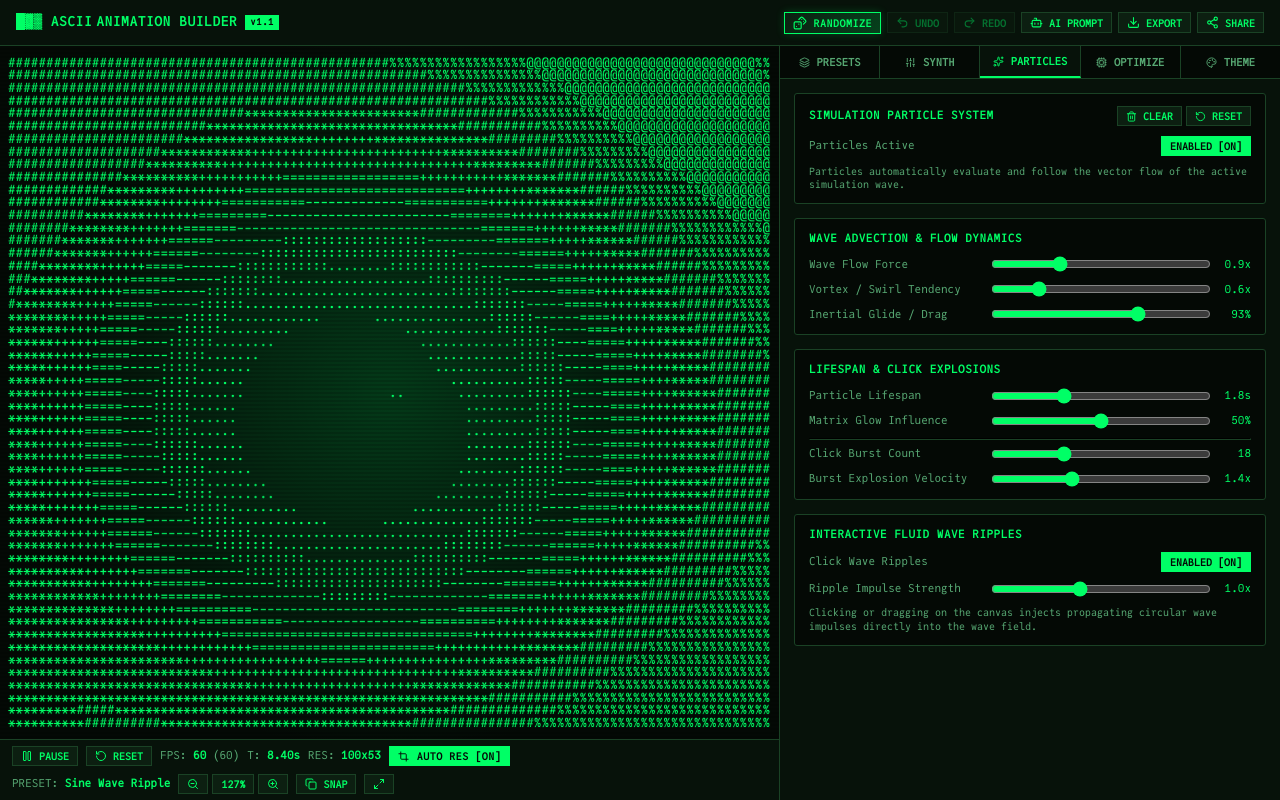
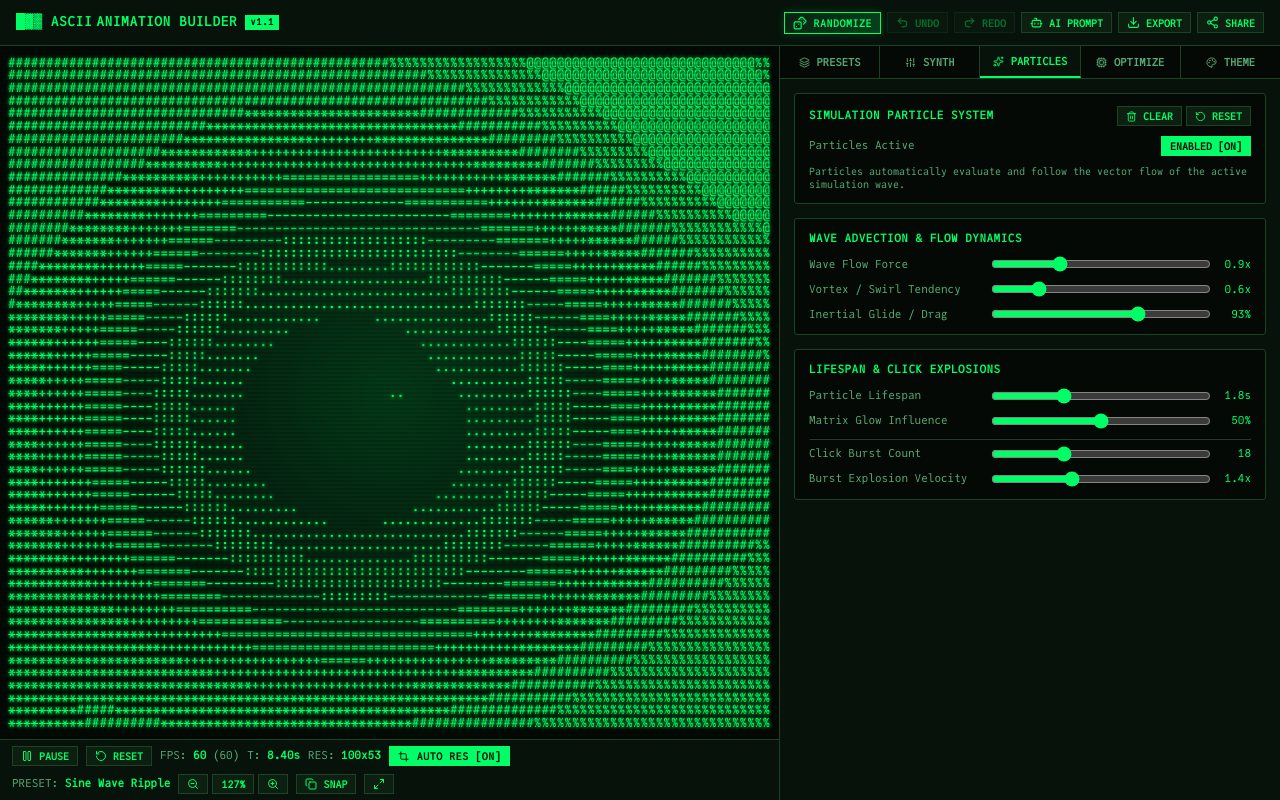
Before and after one commit to gimk/ascii.pantoine.com, a React (Vite) app: page / in a window 1280 px wide. Both pictures are taken after a click on the button "PARTICLES". Built offline with nearby package versions, Linux system fonts and the light colour scheme.

Commit message:
fix: remove fluid wave ripples and make phosphor glow bloom effect prominent

```diff
--- a/src/App.tsx
+++ b/src/App.tsx
@@ -4,7 +4,6 @@ import {
   Preset,
   PhosphorTheme,
   TrailPoint,
-  RippleImpulse,
   ParticleConfig,
   OptimizeConfig,
   CrtConfig,
@@ -123,12 +122,11 @@ export const App: React.FC = () => {
     vignette: sharedState?.crtConfig?.vignette ?? false,
   }));
 
-  // Particles, Ripples & Interaction
+  // Particles & Interaction
   const [particleConfig, setParticleConfig] = useState<ParticleConfig>(
     sharedState?.particleConfig || DEFAULT_PARTICLE_CONFIG
   );
   const trailPointsRef = useRef<TrailPoint[]>([]);
-  const ripplesRef = useRef<RippleImpulse[]>([]);
 
   // Optimization & Performance Config
   const [optimizeConfig, setOptimizeConfig] = useState<OptimizeConfig>(
@@ -477,23 +475,6 @@ export const App: React.FC = () => {
 
   const handleClick = (x: number, y: number) => {
     lastInteractionTimeRef.current = Date.now();
-
-    // Spawn interactive fluid wave ripple
-    if (particleConfig.ripplesEnabled !== false) {
-      ripplesRef.current.push({
-        x,
-        y,
-        startTime: timeRef.current,
-        maxAge: 2.2,
-        amplitude: (particleConfig.rippleStrength ?? 1.0) * 0.85,
-        frequency: 0.28,
-        speed: 7.5,
-      });
-      if (ripplesRef.current.length > 8) {
-        ripplesRef.current.shift();
-      }
-    }
-
     if (!particleConfig.enabled) return;
     const particles = generateClickParticles(
       x,
@@ -620,12 +601,6 @@ export const App: React.FC = () => {
           }
           pts.length = aliveCount;
         }
-
-        // Prune expired fluid ripples
-        if (ripplesRef.current.length > 0) {
-          const nowT = timeRef.current;
-          ripplesRef.current = ripplesRef.current.filter((r) => nowT - r.startTime < r.maxAge);
-        }
       } else {
         lastTimeRef.current = timestamp;
       }
@@ -637,7 +612,6 @@ export const App: React.FC = () => {
         time: timeRef.current,
         density,
         trailPoints: trailPointsRef.current,
-        ripples: ripplesRef.current,
         waveParams,
         customRenderFn: presetType === 'custom' ? compiledFnRef.current : undefined,
         prepareFn: presetType === 'custom' ? prepareFnRef.current : undefined,
@@ -970,7 +944,6 @@ export const App: React.FC = () => {
                 onChange={setParticleConfig}
                 onClearParticles={() => {
                   trailPointsRef.current = [];
-                  ripplesRef.current = [];
                 }}
               />
             )}
--- a/src/components/AsciiViewport.tsx
+++ b/src/components/AsciiViewport.tsx
@@ -220,7 +220,7 @@ export const AsciiViewport = forwardRef<AsciiViewportHandle, AsciiViewportProps>
       {/* Visual Canvas Container */}
       <div
         ref={containerRef}
-        className="viewport-canvas-container"
+        className={`viewport-canvas-container ${!showGlow ? 'glow-disabled' : ''}`}
         onPointerMove={handlePointerMove}
         onPointerDown={handlePointerDown}
       >
--- a/src/components/ParticleControls.tsx
+++ b/src/components/ParticleControls.tsx
@@ -199,46 +199,6 @@ export const ParticleControls: React.FC<ParticleControlsProps> = ({
           </div>
         </div>
       </div>
-
-      {/* Interactive Fluid Wave Ripples */}
-      <div className="control-section">
-        <div className="section-header">
-          <span>Interactive Fluid Wave Ripples</span>
-        </div>
-
-        <div className="control-row">
-          <span className="control-label">Click Wave Ripples</span>
-          <button
-            className={`btn btn-sm ${config.ripplesEnabled !== false ? 'btn-primary' : ''}`}
-            onClick={() => update('ripplesEnabled', config.ripplesEnabled === false)}
-          >
-            {config.ripplesEnabled !== false ? 'ENABLED [ON]' : 'DISABLED [OFF]'}
-          </button>
-        </div>
-
-        <div className="control-row" style={{ marginTop: '6px' }}>
-          <span className="control-label">Ripple Impulse Strength</span>
-          <div className="control-input-wrapper">
-            <input
-              type="range"
-              className="range-slider"
-              min={0.0}
-              max={2.5}
-              step={0.1}
-              value={config.rippleStrength !== undefined ? config.rippleStrength : 1.0}
-              disabled={config.ripplesEnabled === false}
-              onChange={(e) => update('rippleStrength', parseFloat(e.target.value))}
-            />
-            <span style={{ fontSize: '11px', minWidth: '32px', textAlign: 'right' }}>
-              {(config.rippleStrength !== undefined ? config.rippleStrength : 1.0).toFixed(1)}x
-            </span>
-          </div>
-        </div>
-
-        <p style={{ fontSize: '10px', color: 'var(--text-muted)', marginTop: '6px', lineHeight: 1.35 }}>
-          Clicking or dragging on the canvas injects propagating circular wave impulses directly into the wave field.
-        </p>
-      </div>
     </div>
   );
 };
--- a/src/engine/particles.ts
+++ b/src/engine/particles.ts
@@ -13,8 +13,6 @@ export const DEFAULT_PARTICLE_CONFIG: ParticleConfig = {
   swirlStrength: 0.6, // Tangential / contour swirl force
   drag: 0.93, // Inertial drag
   luminanceBoost: 0.5, // Glow influence on surrounding matrix
-  ripplesEnabled: true,
-  rippleStrength: 1.0,
 };
 
 export function createTrailPoint(
--- a/src/engine/renderer.ts
+++ b/src/engine/renderer.ts
@@ -64,16 +64,6 @@ export function renderAsciiFrame(ctx: RenderContext): string {
 
   const numTrails = trailPoints.length;
   const hasTrails = interactiveInfluence && numTrails > 0;
-
-  // Filter active fluid wave ripples
-  const activeRipples = (ctx.ripples && ctx.ripples.length > 0)
-    ? ctx.ripples.filter((r) => {
-        const dt = time - r.startTime;
-        return dt >= 0 && dt < r.maxAge;
-      })
-    : [];
-  const numRipples = activeRipples.length;
-  const hasRipples = numRipples > 0;
 
   // Spatial Particle Pre-Rasterization Buffer
   if (hasTrails) {
@@ -164,25 +154,6 @@ export function renderAsciiFrame(ctx: RenderContext): string {
         );
       }
 
-      // Dynamic Interactive Wave Ripples
-      if (hasRipples) {
-        for (let r = 0; r < numRipples; r++) {
-          const rip = activeRipples[r];
-          const dt = time - rip.startTime;
-          const decay = 1 - dt / rip.maxAge;
-          const ripWaveRadius = dt * rip.speed;
-          const rdx = (x - rip.x) * aspectRatio;
-          const rdy = y - rip.y;
-          const rdist = Math.hypot(rdx, rdy);
-          const distDiff = Math.abs(rdist - ripWaveRadius);
-
-          if (distDiff < 10) {
-            const envelope = 1 - distDiff / 10;
-            animValue += Math.sin((rdist - ripWaveRadius) * rip.frequency) * rip.amplitude * decay * envelope * 0.8;
-          }
-        }
-      }
-
       // O(1) particle influence lookup from pre-rasterized spatial buffer
       const cellIdx = rowOffset + x;
       const trailInfluence = hasTrails ? trailInfluenceBuffer[cellIdx] : 0;
--- a/src/styles/terminal.css
+++ b/src/styles/terminal.css
@@ -319,6 +319,11 @@ html, body, #root {
   position: relative;
   cursor: crosshair;
   background: radial-gradient(circle at center, var(--accent-glow) 0%, transparent 70%);
+  transition: background 0.15s ease;
+}
+
+.viewport-canvas-container.glow-disabled {
+  background: transparent !important;
 }
 
 .ascii-pre {
@@ -328,9 +333,9 @@ html, body, #root {
   letter-spacing: 0px;
   word-spacing: 0px;
   color: var(--text-primary);
-  text-shadow: 0 0 2px var(--accent-glow);
+  text-shadow: 0 0 3px var(--accent), 0 0 8px var(--accent-glow);
   transform-origin: center center;
-  transition: transform 0.05s ease;
+  transition: transform 0.05s ease, text-shadow 0.15s ease;
   pointer-events: none;
   font-variant-ligatures: none !important;
   -webkit-font-variant-ligatures: none !important;
```
Also changed, not shown: src/types/ascii.ts (+0 -13 lines), 5 other files (tests, documents, lock files or other folders).
